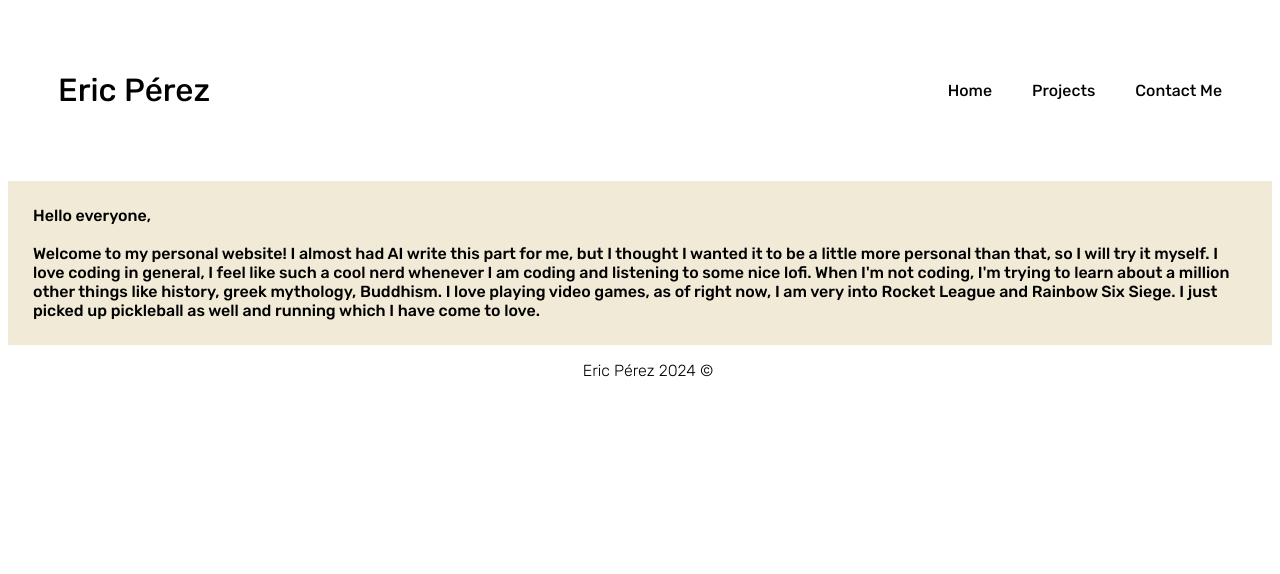
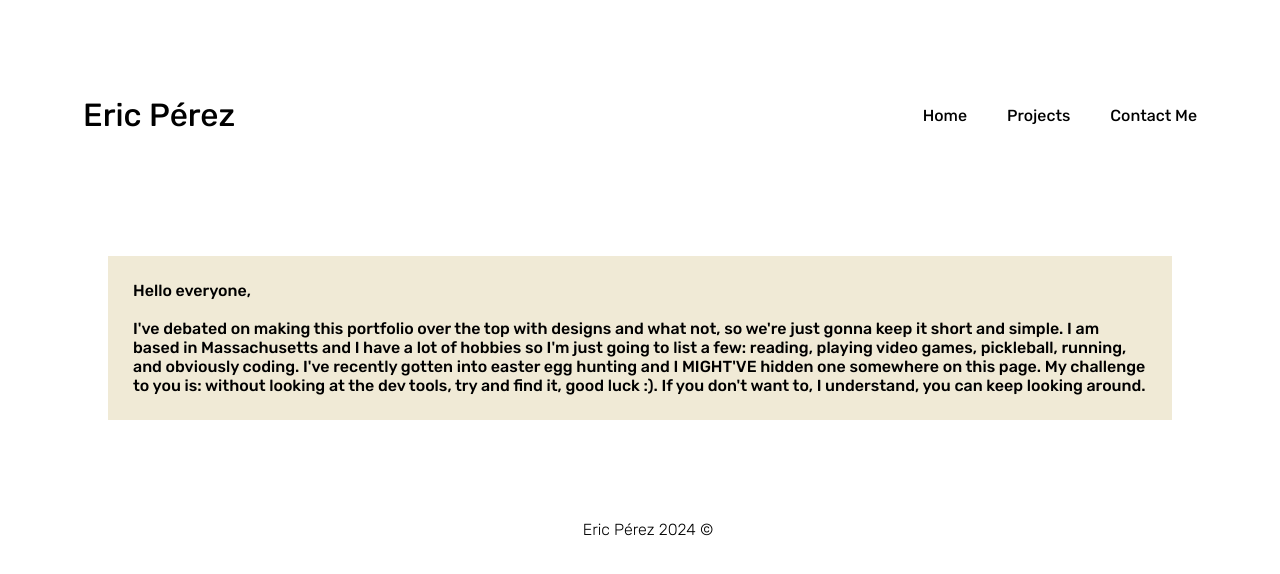
Before and after one commit to ericperez13/newProject, a plain HTML site: page index.html in a window 1280 px wide. Drawn offline with Linux system fonts and the light colour scheme.

Commit message:
added a projects.html file

```diff
--- a/index.html
+++ b/index.html
@@ -16,12 +16,12 @@
 
 <body>
 
-    <div class="container">
+    <div class="navbarContainer">
         <h1><a href="https://www.linkedin.com/in/eric-pérez/">Eric Pérez</a></h1>
 
         <div id="navbar">
             <ul><a href="./index.html">Home</a></ul>
-            <ul><a href="#"></a>Projects</ul>
+            <ul><a href="./projects.html">Projects</a></ul> <!--broken link as well, not sure why...?????-->
             <ul><a href="#"></a>Contact Me</ul>
         </div>
     </div>
@@ -30,17 +30,13 @@
         <p id="introParagraph">
 
             Hello everyone,
-
             <br>
             <br>
-
-            Welcome to my personal website! I almost had AI write this part for me, but I thought I wanted it to be a
-            little more personal than that, so I will try it myself. I love coding in general, I feel like such a cool
-            nerd whenever I am coding and listening to some nice lofi. When I'm not coding, I'm trying to learn about a
-            million other things like history, greek mythology, Buddhism. I love playing video games, as of right now, I
-            am very into Rocket League and Rainbow Six Siege. I just picked up pickleball as well and running which I
-            have come to love.
-
+            I've debated on making this portfolio over the top with designs and what not, so we're just gonna keep it
+            short and simple. I am based in Massachusetts and I have a lot of hobbies so I'm just going to list a few:
+            reading, playing video games, pickleball, running, and obviously coding. I've recently gotten into easter
+            egg hunting and I MIGHT'VE hidden one somewhere on this page. My challenge to you is: without looking at the
+            dev tools, try and find it, good luck :). If you don't want to, I understand, you can keep looking around.
         </p>
     </div>
 
--- a/styles.css
+++ b/styles.css
@@ -1,3 +1,4 @@
+/*general styles*/
 * {
   font-family: "Rubik", sans-serif;
   font-optical-sizing: auto;
@@ -24,16 +25,19 @@ a:hover {
   cursor: pointer;
 }
 
-.container {
+
+.navbarContainer {
   display: flex;
-  margin: 50px;
-  padding: 0;
+  margin: 75px;
+  padding: 0px;
 }
 
+/*index.html styles*/
 #introParagraph {
   background-color: #f0ead6;
   font-weight: 500;
   padding: 25px;
+  margin: 100px;
 }
 
 .footer {
@@ -42,3 +46,16 @@ a:hover {
   position: fixed;
   width: 100%;
 }
+
+/*projects.html styles*/
+.projectsMainDiv>h1 {
+  font-family: "Great Vibes", cursive;
+  font-weight: bold;
+  font-style: normal;
+  text-align: center;
+  font-size: 75px;
+}
+
+.projectsMainDiv.projectsDisplay {
+  border: 2px;
+}
```
Also changed, not shown: projects.html (added, +50 -0 lines).
